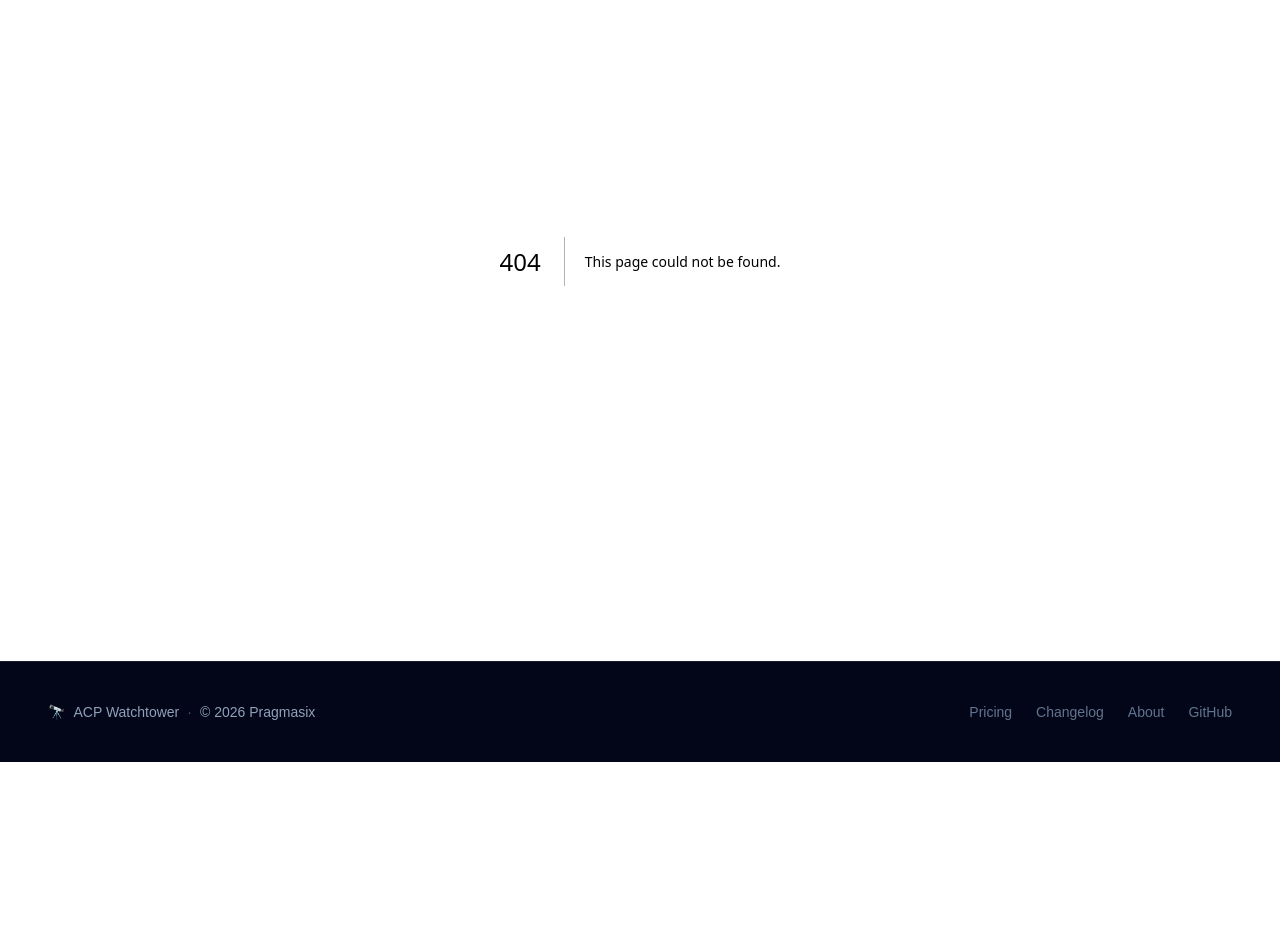
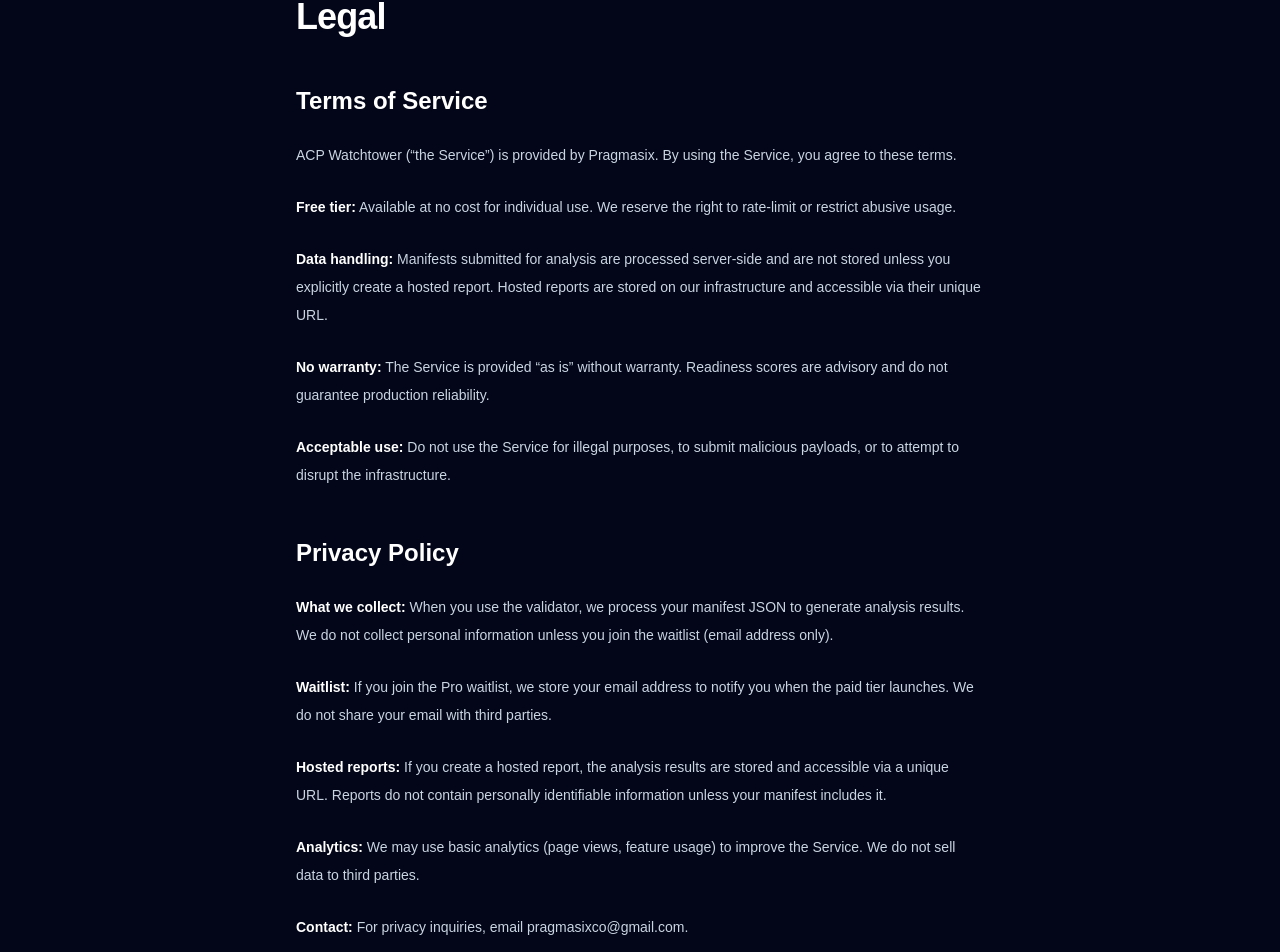
Before and after one commit to Splaticusamz/acp-watchtower, a Next.js app: page /legal in a window 1280 px wide. Before the commit this address had no page. Shown: the part 192-1144 px from the top of the page. Before the commit the page ends 954 px from the top, so only its background shows below. Built offline with nearby package versions, Linux system fonts and the light colour scheme.

Commit message:
feat: legal page, custom 404, footer links

```diff
--- /dev/null
+++ b/src/app/legal/page.tsx
@@ -0,0 +1,57 @@
+import Link from "next/link";
+import type { Metadata } from "next";
+
+export const metadata: Metadata = {
+  title: "Legal — ACP Watchtower",
+  description: "Terms of service and privacy policy for ACP Watchtower.",
+};
+
+export default function LegalPage() {
+  return (
+    <main className="min-h-screen bg-slate-950 text-slate-100">
+      <div className="mx-auto max-w-3xl px-6 py-20 sm:px-10">
+        <Link href="/" className="text-sm text-cyan-400 hover:text-cyan-300">← Back to home</Link>
+
+        <h1 className="mt-8 text-4xl font-semibold tracking-tight text-white">Legal</h1>
+
+        <section className="mt-12 space-y-6 text-sm leading-7 text-slate-300">
+          <h2 className="text-2xl font-semibold text-white">Terms of Service</h2>
+          <p>
+            ACP Watchtower (&ldquo;the Service&rdquo;) is provided by Pragmasix. By using the Service, you agree to these terms.
+          </p>
+          <p>
+            <strong className="text-white">Free tier:</strong> Available at no cost for individual use. We reserve the right to rate-limit or restrict abusive usage.
+          </p>
+          <p>
+            <strong className="text-white">Data handling:</strong> Manifests submitted for analysis are processed server-side and are not stored unless you explicitly create a hosted report. Hosted reports are stored on our infrastructure and accessible via their unique URL.
+          </p>
+          <p>
+            <strong className="text-white">No warranty:</strong> The Service is provided &ldquo;as is&rdquo; without warranty. Readiness scores are advisory and do not guarantee production reliability.
+          </p>
+          <p>
+            <strong className="text-white">Acceptable use:</strong> Do not use the Service for illegal purposes, to submit malicious payloads, or to attempt to disrupt the infrastructure.
+          </p>
+        </section>
+
+        <section className="mt-12 space-y-6 text-sm leading-7 text-slate-300">
+          <h2 className="text-2xl font-semibold text-white">Privacy Policy</h2>
+          <p>
+            <strong className="text-white">What we collect:</strong> When you use the validator, we process your manifest JSON to generate analysis results. We do not collect personal information unless you join the waitlist (email address only).
+          </p>
+          <p>
+            <strong className="text-white">Waitlist:</strong> If you join the Pro waitlist, we store your email address to notify you when the paid tier launches. We do not share your email with third parties.
+          </p>
+          <p>
+            <strong className="text-white">Hosted reports:</strong> If you create a hosted report, the analysis results are stored and accessible via a unique URL. Reports do not contain personally identifiable information unless your manifest includes it.
+          </p>
+          <p>
+            <strong className="text-white">Analytics:</strong> We may use basic analytics (page views, feature usage) to improve the Service. We do not sell data to third parties.
+          </p>
+          <p>
+            <strong className="text-white">Contact:</strong> For privacy inquiries, email pragmasixco@gmail.com.
+          </p>
+        </section>
+      </div>
+    </main>
+  );
+}
--- /dev/null
+++ b/src/app/not-found.tsx
@@ -0,0 +1,19 @@
+import Link from "next/link";
+
+export default function NotFound() {
+  return (
+    <main className="flex min-h-[60vh] flex-col items-center justify-center bg-slate-950 px-6 text-center text-slate-100">
+      <div className="text-6xl">🔭</div>
+      <h1 className="mt-6 text-4xl font-semibold text-white">Page not found</h1>
+      <p className="mt-3 text-lg text-slate-400">The page you&apos;re looking for doesn&apos;t exist or has been moved.</p>
+      <div className="mt-6 flex gap-3">
+        <Link href="/" className="rounded-full bg-cyan-400 px-6 py-3 text-sm font-semibold text-slate-950">
+          Go to validator
+        </Link>
+        <Link href="/docs" className="rounded-full border border-white/10 bg-white/5 px-6 py-3 text-sm text-slate-300">
+          Read docs
+        </Link>
+      </div>
+    </main>
+  );
+}
--- a/src/components/Footer.tsx
+++ b/src/components/Footer.tsx
@@ -14,6 +14,7 @@
           <Link href="/pricing" className="transition hover:text-slate-300">Pricing</Link>
           <Link href="/changelog" className="transition hover:text-slate-300">Changelog</Link>
           <Link href="/about" className="transition hover:text-slate-300">About</Link>
+          <Link href="/legal" className="transition hover:text-slate-300">Legal</Link>
           <a href="https://github.com/Splaticusamz/acp-watchtower" target="_blank" rel="noopener noreferrer" className="transition hover:text-slate-300">GitHub</a>
         </div>
       </div>
```
